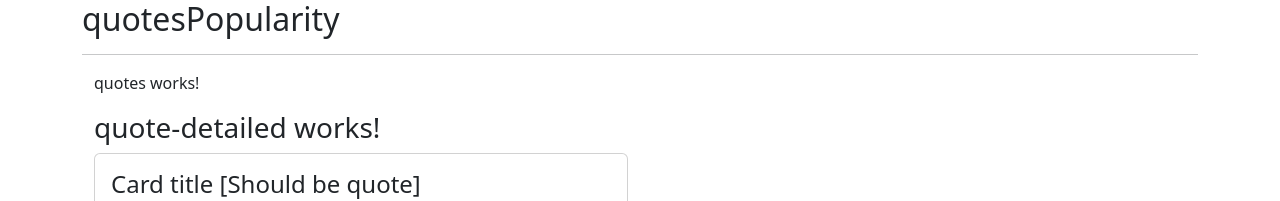
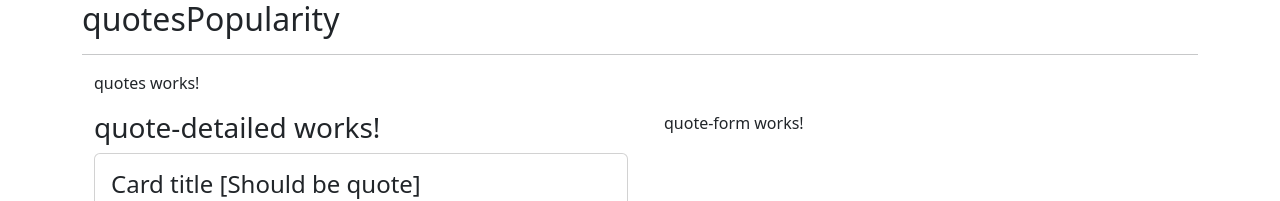
Before and after one commit to wdmuthiora/week1-Angular, an Angular app in the folder quotesPopularity/: page / in a window 1280 px wide. Shown: the top 201 px of the page. Built offline with nearby package versions, Linux system fonts and the light colour scheme.

Commit message:
Nested the quote-detail selector inside quotes' component template.

```diff
--- a/quotesPopularity/src/app/quotes/quotes.component.html
+++ b/quotesPopularity/src/app/quotes/quotes.component.html
@@ -6,6 +6,7 @@
       <app-quote-detailed></app-quote-detailed>
     </div>
     <div class="col-md-6">
+      <app-quote-form></app-quote-form>
     </div>
   </div>
 </div>
```
